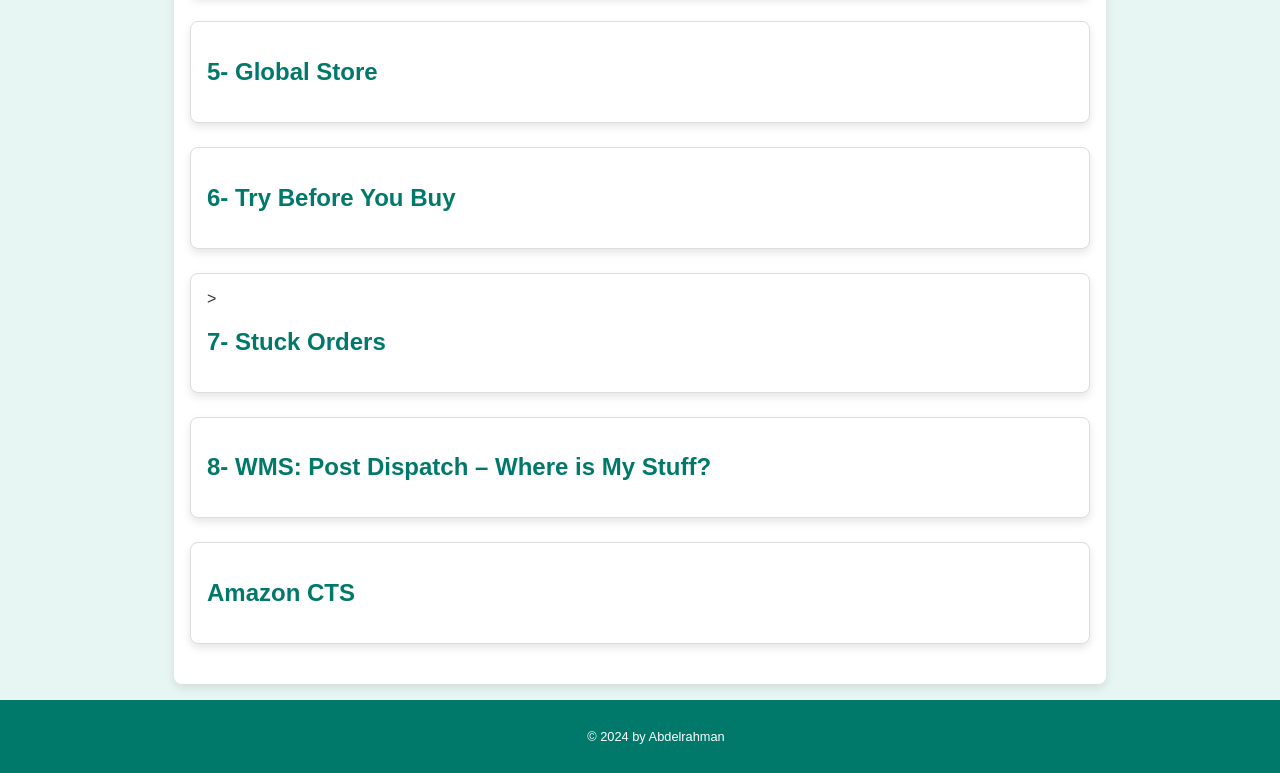
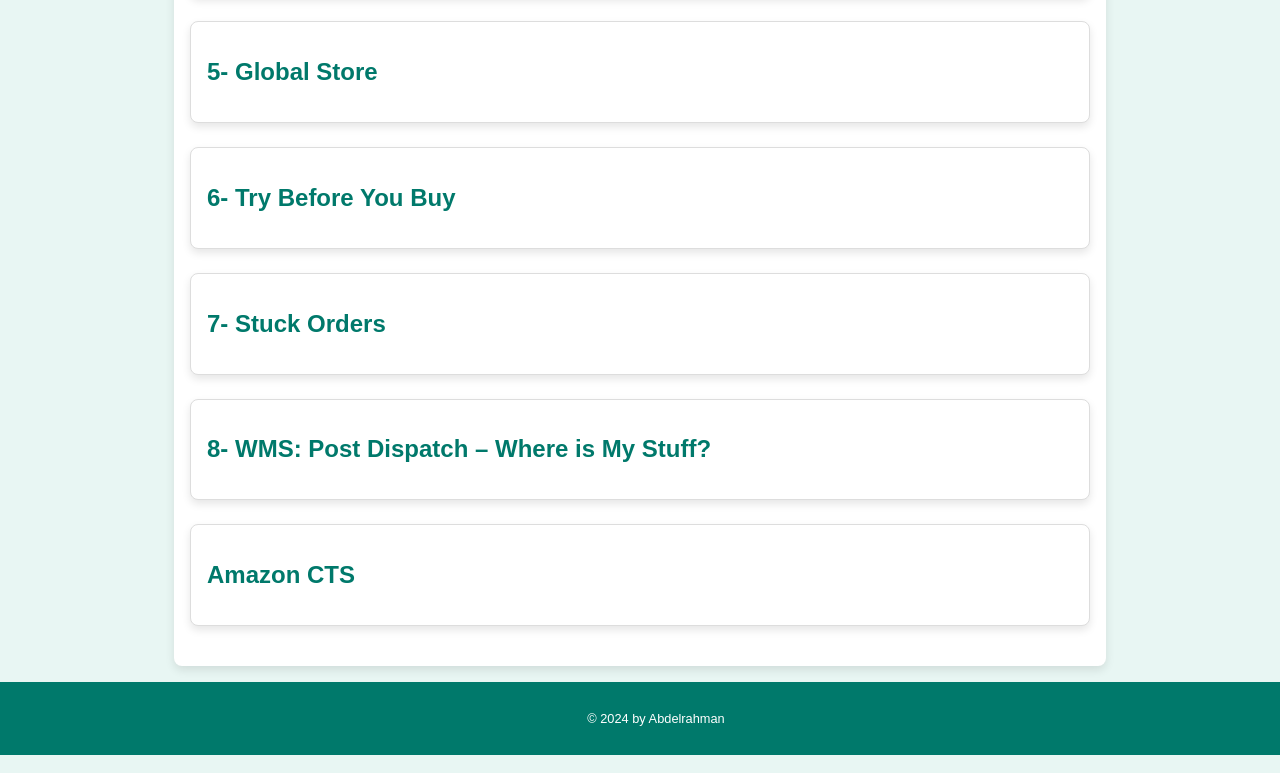
Before and after one commit to Bodda30/Amazon-uk_study, a plain HTML site: page index.html in a window 1280 px wide. Shown: the part 784-1557 px from the top of the page. Drawn offline with Linux system fonts and the light colour scheme.

Commit message:
Update index.html

```diff
--- a/index.html
+++ b/index.html
@@ -271,7 +271,7 @@
   </ul>
 </section>
 
-<section id="stuck-orders" class="order-type">>
+<section id="stuck-orders" class="order-type">
   <h2>7- Stuck Orders</h2>
   <div class="order-details">
   <h3>Issues:</h3>
```
